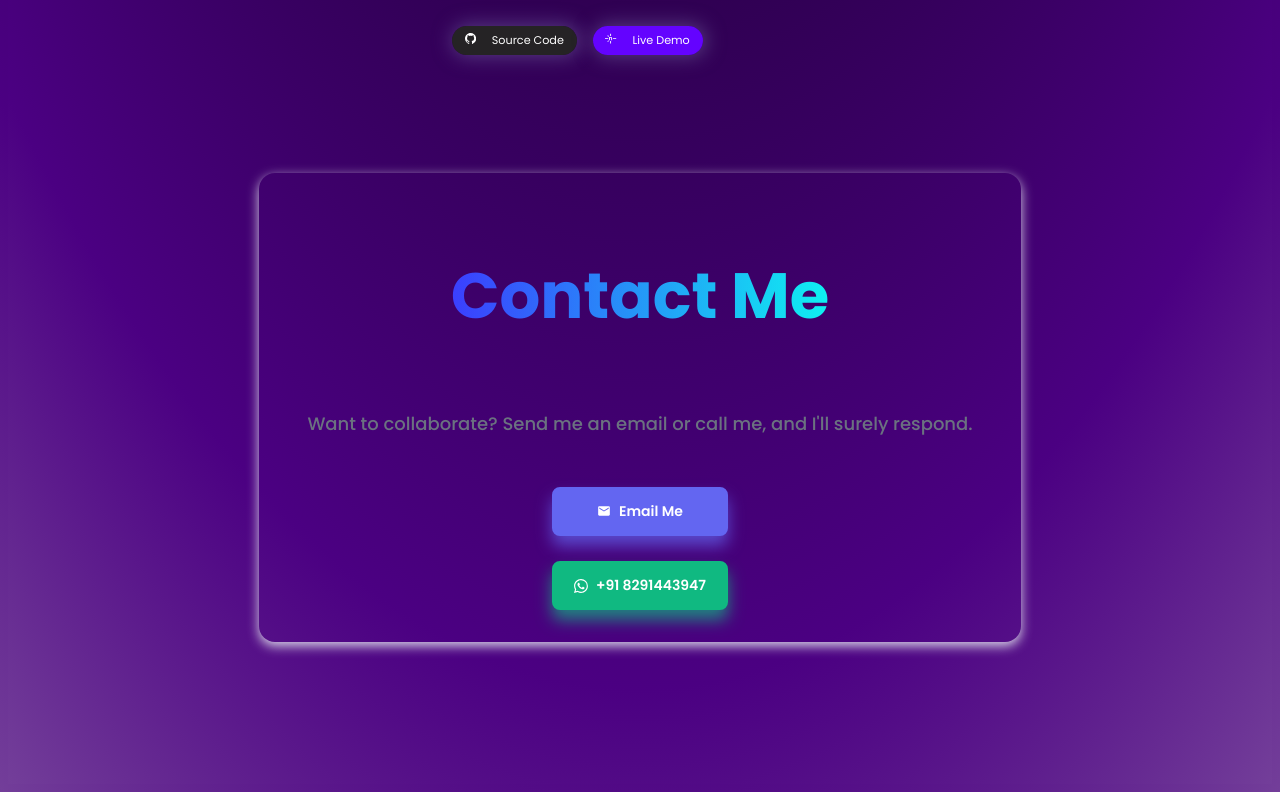
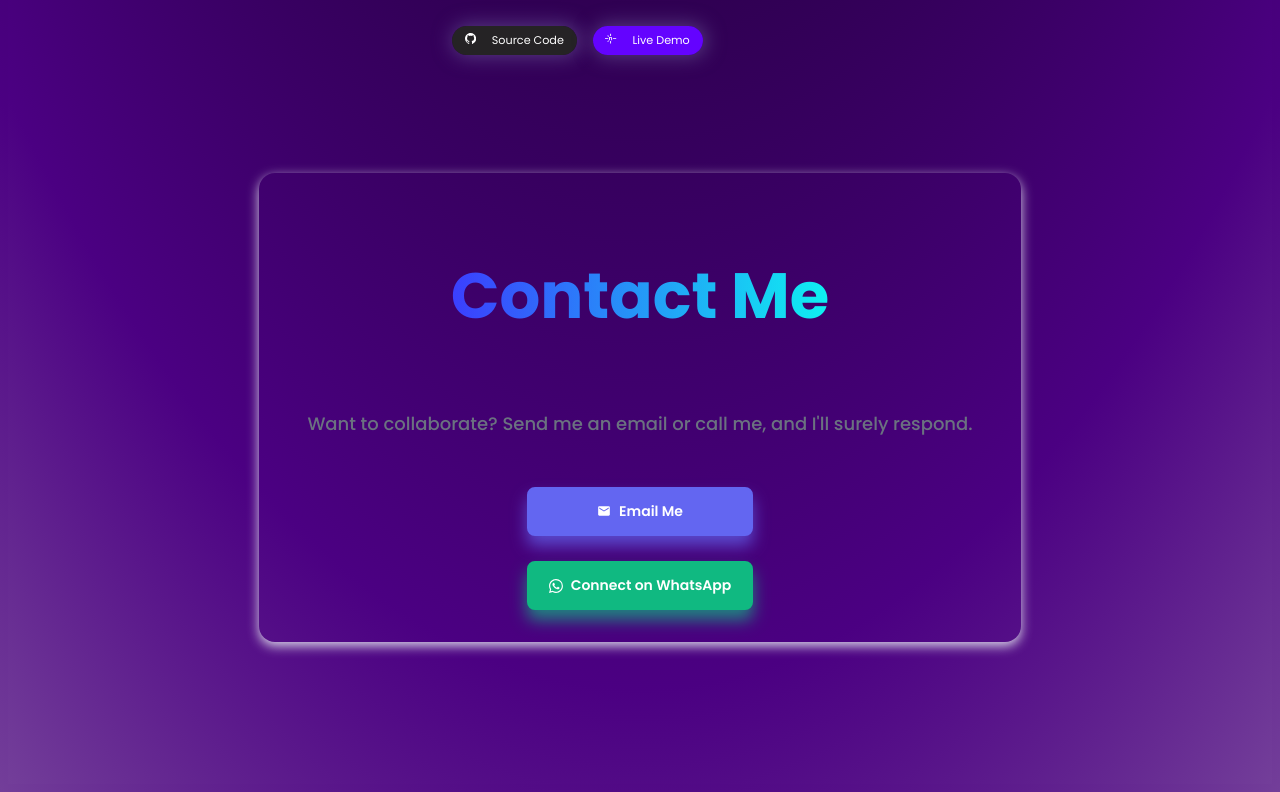
Before and after one commit to MohdAzimuddin/myportfolio, a React (Vite) app: page / in a window 1280 px wide. Shown: the part 3007-3799 px from the top of the page. Built offline with nearby package versions, Linux system fonts and the light colour scheme.

Commit message:
updated by correcting the links

```diff
--- a/src/components/Contact/Contact.jsx
+++ b/src/components/Contact/Contact.jsx
@@ -1,4 +1,3 @@
-import React from "react";
 import "./contact.css"; // Import the CSS file
 import { MdEmail,} from "react-icons/md";
 import { BsWhatsapp } from "react-icons/bs";
@@ -15,13 +14,28 @@ const Contact = () => {
         </p>
         <div className="contact-details">
 
-        <a href="mailto:sfsuper2020@gmail.com" target="_blank" rel="noopener noreferrer" className="contact-button email-button">
+        {/* <a href="mailto:sfsuper2020@gmail.com" target="_blank" rel="noopener noreferrer" className="contact-button email-button">
         <MdEmail/> Email Me
-        </a>
-        <a href="tel:+91 8291443947"  target="_blank"
+        </a> */}
+        <a
+  href="https://mail.google.com/mail/?view=cm&fs=1&to=sfsuper2020@gmail.com"
+  target="_blank"
+  rel="noopener noreferrer"
+  className="contact-button email-button"
+>
+  <MdEmail /> Email Me
+</a>
+        {/* <a href="tel:+91 8291443947"  target="_blank"
          className="contact-button phone-button">
          <BsWhatsapp/> +91 8291443947
-        </a>
+        </a> */}
+        <a
+  href="https://wa.me/918291443947"
+  target="_blank"
+  className="contact-button phone-button"
+>
+  <BsWhatsapp /> Connect on WhatsApp
+</a>
 
         </div>
       </div>
```
